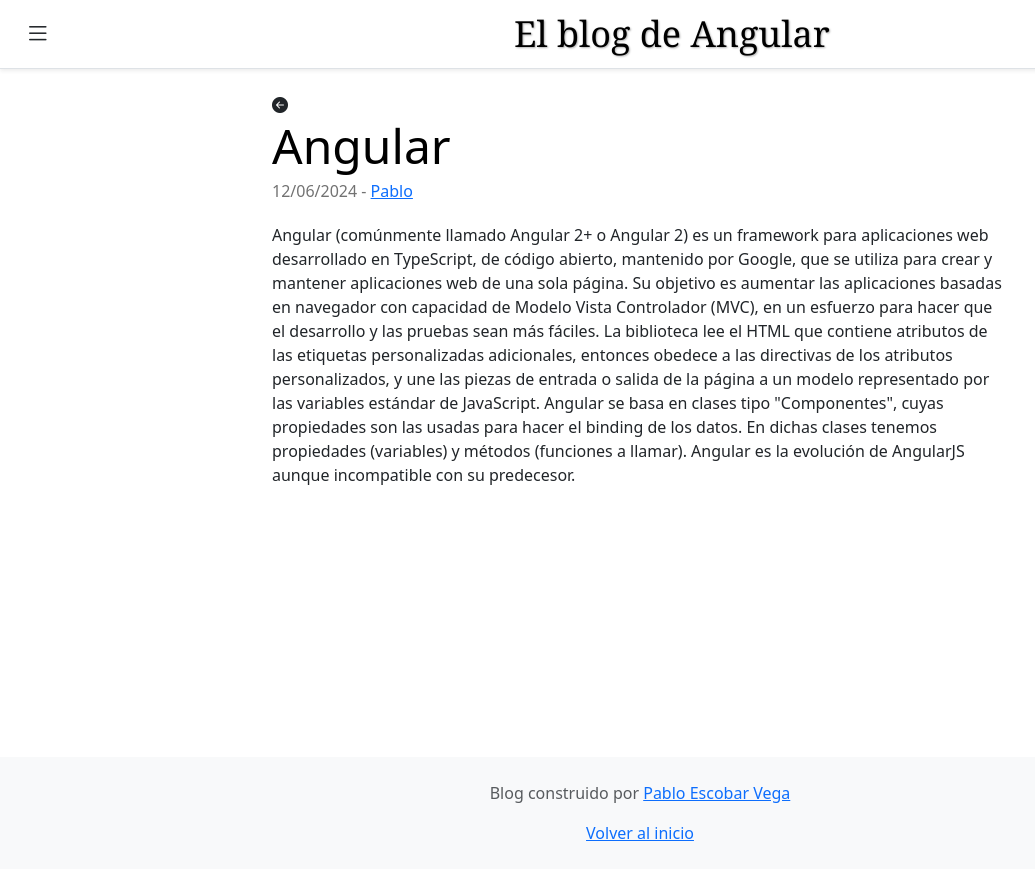
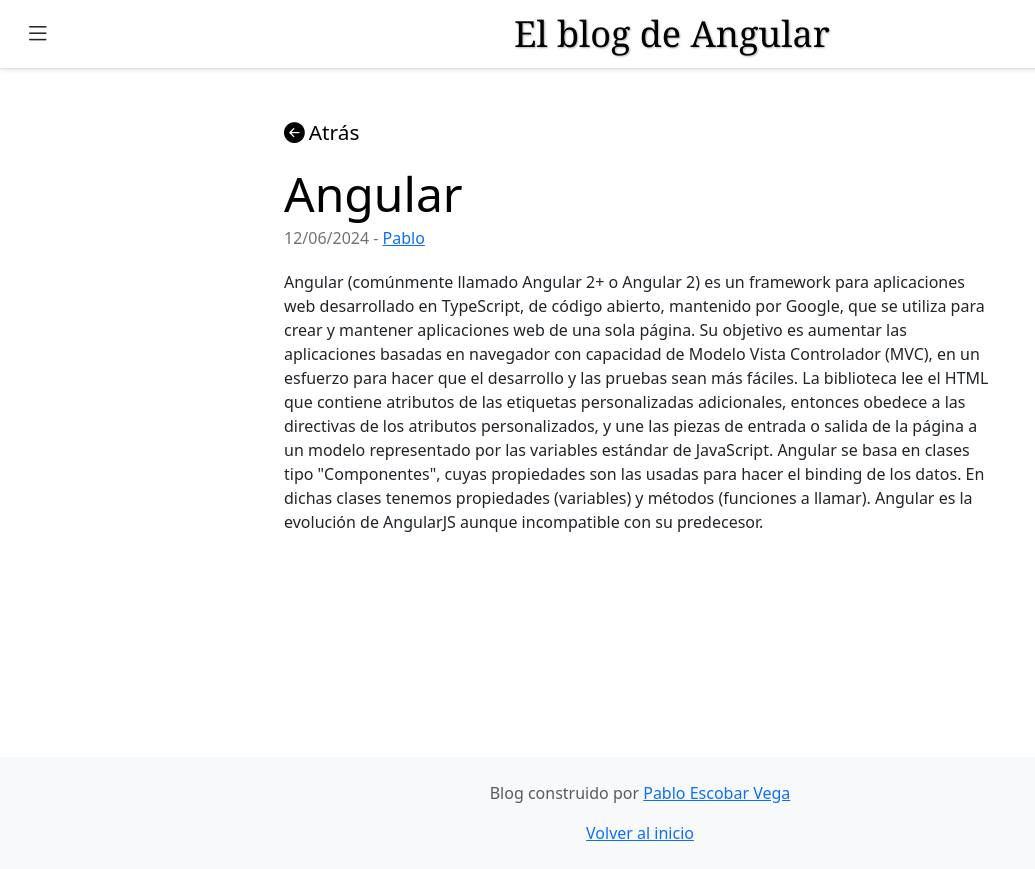
Before and after one commit to Berishten/mi-blog-angular, an Angular app: page /post/1 in a window 1280 px wide. Shown: the whole page, without its empty margins (0-1035 px from the left). Built offline with nearby package versions, Linux system fonts and the light colour scheme.

Commit message:
Se afinan ultimos detalles

```diff
--- a/src/app/components/header/header.component.html
+++ b/src/app/components/header/header.component.html
@@ -1,7 +1,7 @@
 <header class="border-bottom lh-1 py-2 shadow-sm">
   <div class="row flex-nowrap justify-content-between align-items-center m-0">
     <div class="sidebar-btn-container">
-      <a class="btn btn-btn-dark sidebar-btn" data-bs-toggle="offcanvas" href="#offcanvasExample" role="button" aria-controls="offcanvasExample">
+      <a class="btn btn-btn-dark sidebar-btn" data-bs-toggle="offcanvas" href="#sidebar" role="button" aria-controls="sidebar">
         <i class="bi bi-list"></i>
       </a>
     </div>
--- a/src/app/components/post-detail/post-detail.component.css
+++ b/src/app/components/post-detail/post-detail.component.css
@@ -1,3 +1,7 @@
 .blog-post {
   margin-bottom: 4rem;
 }
+
+.back-btn {
+  font-size: 1.3em;
+}
--- a/src/app/components/post-detail/post-detail.component.html
+++ b/src/app/components/post-detail/post-detail.component.html
@@ -1,8 +1,15 @@
 <article class="blog-post">
   <div class="container mt-4">
     <div class="row">
-      <div class="col-md-8 offset-md-2">
-        <i class="bi bi-arrow-left-circle-fill"></i>
+      <div class="col-md-8 offset-md-2 p-4">
+        <a [routerLink]="['/']" class="d-flex align-items-center back-btn text-decoration-none text-body-emphasis mb-3">
+          <i class="bi bi-arrow-left-circle-fill"></i>
+          <div class="px-1">Atrás</div>
+        </a>
+        <!-- <div class="d-flex align-items-center">
+          <i class="bi bi-arrow-left-circle-fill"></i>
+          <div class="px-1">Atrás</div>
+        </div> -->
         <h2 *ngIf="post" class="display-5 link-body-emphasis mb-1">
           {{ post.title }}
         </h2>
--- a/src/app/components/post-detail/post-detail.component.ts
+++ b/src/app/components/post-detail/post-detail.component.ts
@@ -8,7 +8,7 @@
 @Component({
   selector: 'app-post-detail',
   standalone: true,
-  imports: [CommonModule],
+  imports: [RouterModule, CommonModule],
   templateUrl: './post-detail.component.html',
   styleUrl: './post-detail.component.css'
 })
--- a/src/app/components/sidebar/sidebar.component.html
+++ b/src/app/components/sidebar/sidebar.component.html
@@ -1,16 +1,16 @@
-<div class="offcanvas offcanvas-start" style="width: 16em" tabindex="-1" id="offcanvasExample" aria-labelledby="offcanvasExampleLabel">
+<div class="offcanvas offcanvas-start" style="width: 16em" tabindex="-1" id="sidebar" aria-labelledby="sidebarLabel">
   <div class="offcanvas-header">
-    <h5 class="offcanvas-title" id="offcanvasExampleLabel">Categorías</h5>
+    <h5 class="offcanvas-title" id="sidebarLabel">Categorías</h5>
     <button type="button" class="btn-close" data-bs-dismiss="offcanvas" aria-label="Close"></button>
   </div>
   <div class="offcanvas-body">
     <ul class="list-group list-group-flush">
-      <a [routerLink]="['/']" class="text-body-emphasis text-decoration-none list-group-item list-group-item-action">
+      <a [routerLink]="['/']" class="text-body-emphasis text-decoration-none list-group-item list-group-item-action" data-bs-dismiss="offcanvas">
         <li class="list-unstyled">
           Todos los registros
         </li>
       </a>
-      <a *ngFor="let categoria of categorias" [routerLink]="['/category', categoria.id]" class="text-body-emphasis text-decoration-none list-group-item list-group-item-action">
+      <a *ngFor="let categoria of categorias" [routerLink]="['/category', categoria.id]" class="text-body-emphasis text-decoration-none list-group-item list-group-item-action" data-bs-dismiss="offcanvas">
         <li class="list-unstyled">
           {{categoria.name}}
         </li>
```
